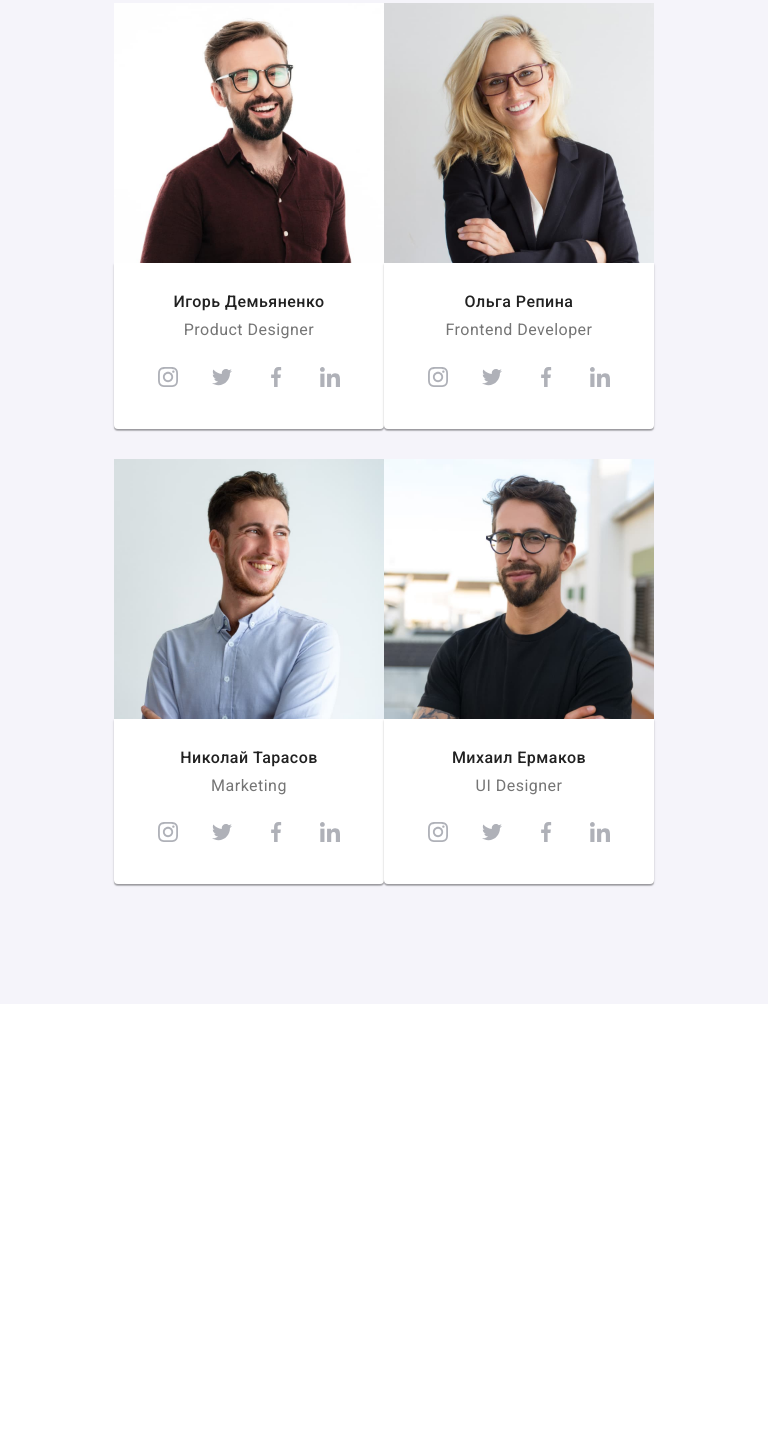
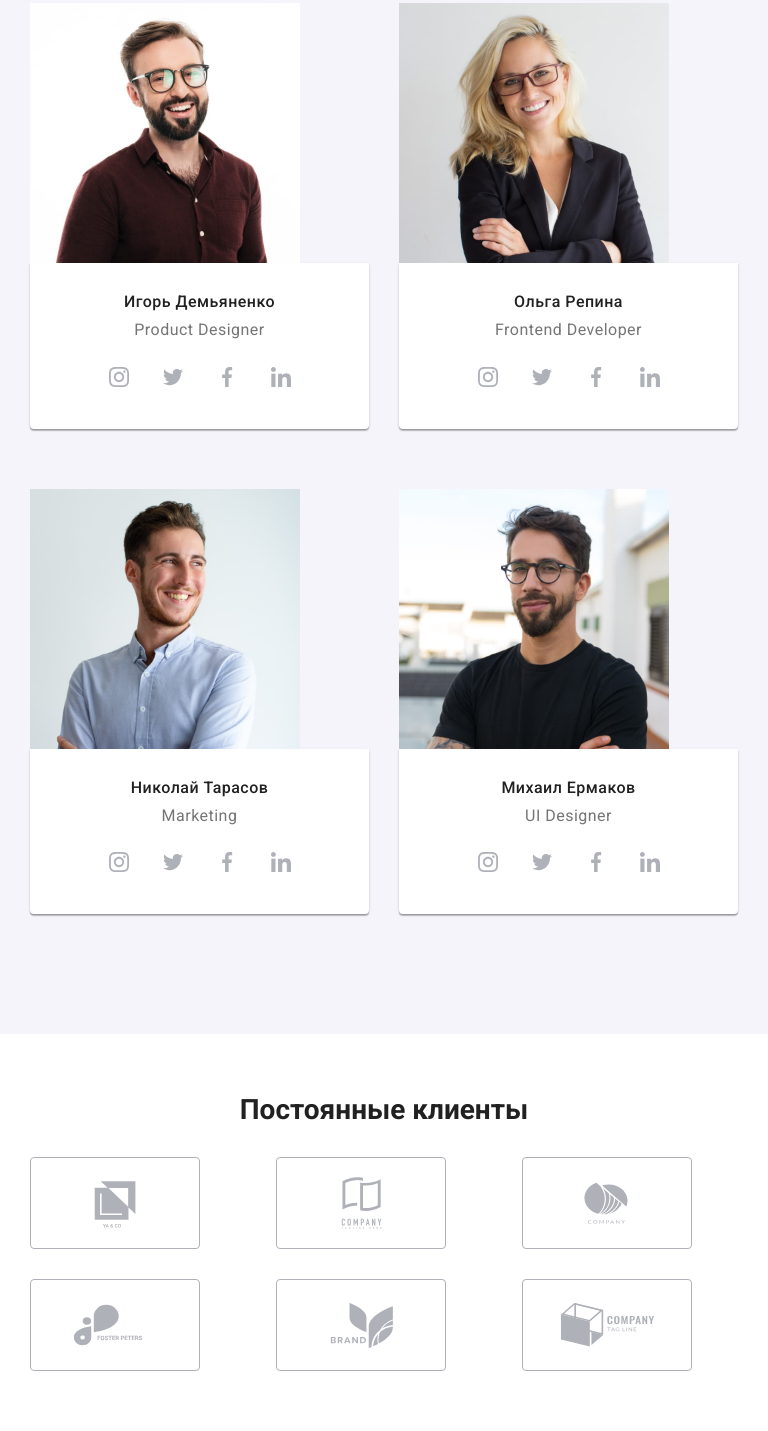
Before and after one commit to Dartantyana/goit-markup-hw-08, a plain HTML site: page index.html in a window 768 px wide. Shown: the part 1349-2780 px from the top of the page. Before the commit the page ends 2353 px from the top, so only its background shows below. Drawn offline with nearby package versions, Linux system fonts and the light colour scheme.

Commit message:
clients-section

```diff
--- a/index.html
+++ b/index.html
@@ -369,7 +369,7 @@
 
       <!-- -----------clients section---------- -->
 
-    <!-- <section class="clients-section">
+      <section class="clients-section">
         <div class="container">
           <h2 class="clients-section-title">Постоянные клиенты</h2>
           <ul class="clients-group list">
@@ -418,7 +418,7 @@
           </ul>
         </div>
       </section>
-    </main> -->
+    </main>
 
     <!--footer-->
 
--- a/sass/base/_clients-section.scss
+++ b/sass/base/_clients-section.scss
@@ -1,3 +1,71 @@
+@media screen and (max-width: 1199px) {
+  .clients-group {
+    display: flex;
+    flex-wrap: wrap;
+    margin-left: -30px;
+    margin-top: -30px;
+    text-align: center;
+  }
+}
+.clients-section-title {
+  font-weight: 700;
+  font-size: 28px;
+  line-height: 1.17;
+  margin-bottom: 30px;
+}
+.clients-section {
+  padding-top: 60px;
+  padding-bottom: 60px;
+}
+
+.clients-group-items {
+  margin-left: 30px;
+  margin-top: 30px;
+  flex-basis: calc((100% - 60px) / 2);
+}
+
+.clients-group-link {
+  display: flex;
+  justify-content: center;
+  width: 170px;
+  height: 92px;
+  border: 1px solid #afb1b8;
+  box-sizing: border-box;
+  border-radius: 4px;
+  padding: 16px 32px;
+  transition: border-color 250ms cubic-bezier(0.4, 0, 0.2, 1);
+
+  &:hover {
+    border-color: var(--accent-color);
+  }
+}
+
+.clients-group-icons {
+  fill: rgba(175, 177, 184, 1);
+  transition: fill 250ms cubic-bezier(0.4, 0, 0.2, 1);
+
+  .clients-group-link:hover &,
+  .clients-group-link:focus & {
+    fill: var(--accent-color);
+  }
+}
+@media screen and (min-width: 768px) and (max-width: 1199px) {
+  .clients-group {
+    display: flex;
+    flex-wrap: wrap;
+    margin-left: -30px;
+    margin-top: -30px;
+    text-align: center;
+  }
+
+  .clients-group-items {
+    margin-left: 30px;
+    margin-top: 30px;
+    flex-basis: calc((100% - 90px) / 3);
+  }
+}
+
+@media screen and (min-width: 1200px) {
   .clients-section-title {
     font-weight: 700;
     font-size: 36px;
@@ -44,3 +112,4 @@
       border-color: var(--accent-color);
     }
   }
+}
--- a/sass/base/_team-section.scss
+++ b/sass/base/_team-section.scss
@@ -75,11 +75,23 @@
 
 .elements-team-section {
   margin-bottom: 30px;
+  width: 100%;
 }
 
 @media screen and (min-width: 768px) {
+  .team-section-list {
+    display: flex;
+    flex-wrap: wrap;
+    margin-left: -30px;
+    margin-top: -30px;
+    text-align: center;
+  }
+  .elements-team-section {
+    margin-left: 30px;
+    margin-top: 30px;
+    flex-basis: calc((100% - 60px) / 2);
+  }
 }
-
 @media screen and (min-width: 1200px) {
   .team-section-list {
     display: flex;
```
Also changed, not shown: css/main.css, css/main.min.css, img/demianenko-mobile.jpg (added). Lines whose indentation alone changed are shown as unchanged.
